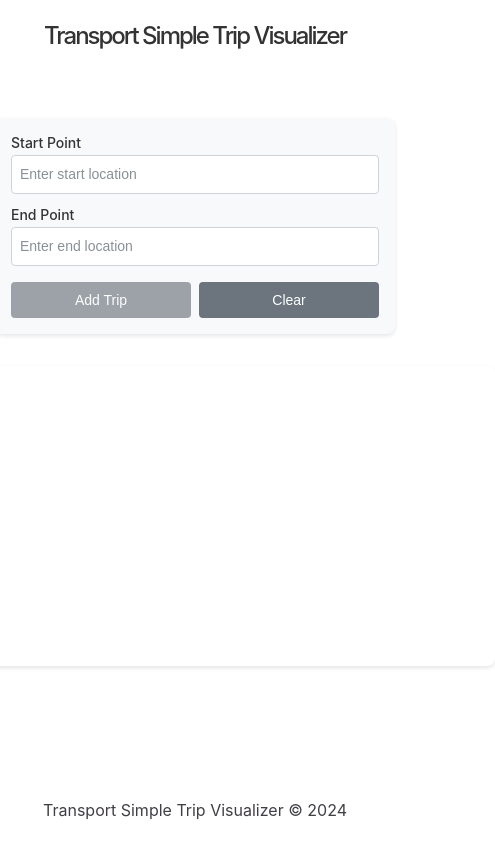
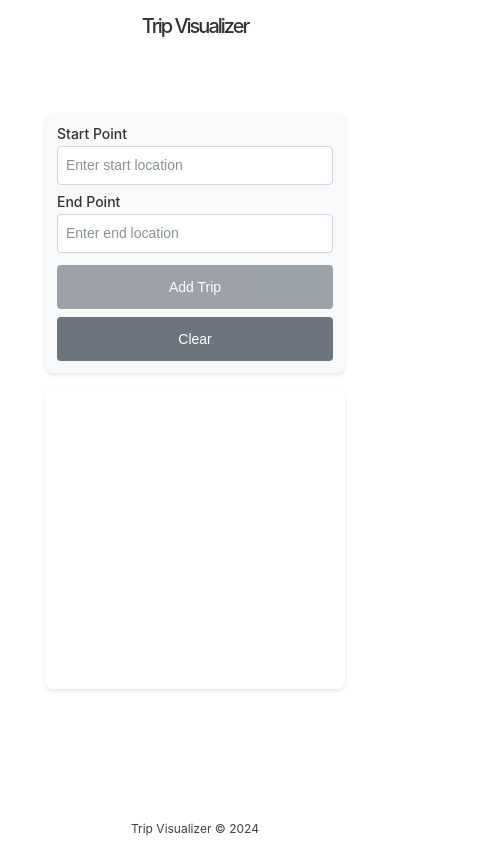
Before and after one commit to anishfyi/transport-simple-trip-visualizer, an Angular app: page / in a window 390 px wide. Shown: the whole page, 495 px wide, since content can reach past the window. Built offline with nearby package versions, Linux system fonts and the light colour scheme.

Commit message:
fix: responsiveness

```diff
--- a/src/app/app.component.html
+++ b/src/app/app.component.html
@@ -190,7 +190,7 @@
   </main>
 
   <footer>
-    <p>Transport Simple Trip Visualizer &copy; 2024</p>
+    <p>Trip Visualizer &copy; 2024</p>
   </footer>
 </div>
 
--- a/src/app/app.component.scss
+++ b/src/app/app.component.scss
@@ -2,7 +2,7 @@
   min-height: 100vh;
   display: flex;
   flex-direction: column;
-  padding: 1rem;
+  padding: 0.5rem;
   width: 100%;
   max-width: 1800px;
   margin: 0 auto;
@@ -11,13 +11,13 @@
 
 header {
   text-align: center;
-  margin-bottom: 2rem;
+  margin-bottom: 1rem;
 
   h1 {
-    font-size: clamp(1.5rem, 4vw, 2.5rem);
+    font-size: clamp(1.25rem, 3vw, 2.5rem);
     color: #333;
     margin: 0;
-    padding: 0 1rem;
+    padding: 0 0.5rem;
   }
 }
 
@@ -25,14 +25,14 @@ main {
   flex: 1;
   display: flex;
   flex-direction: column;
-  gap: 2rem;
+  gap: 1rem;
   width: 100%;
 }
 
 .content {
   display: flex;
   flex-direction: column;
-  gap: 2rem;
+  gap: 1rem;
   width: 100%;
 
   // Trip input takes limited width and centered
@@ -44,8 +44,8 @@ main {
   // Visualizer takes full width with responsive sizing
   app-trip-visualizer {
     width: 100%;
-    min-width: min(100%, 800px);
-    height: 300px;
+    min-width: min(100%, 300px);
+    height: clamp(200px, 50vh, 300px);
     display: block;
     background-color: #fff;
     border-radius: 8px;
@@ -57,13 +57,39 @@ main {
 
 footer {
   text-align: center;
-  margin-top: 2rem;
-  padding: 1rem;
+  margin-top: 1rem;
+  padding: 0.5rem;
   color: #666;
+  font-size: clamp(0.75rem, 2vw, 1rem);
 }
 
 // Tablet and larger screens
 @media (min-width: 768px) {
+  .app-container {
+    padding: 1rem;
+  }
+
+  .content {
+    gap: 2rem;
+
+    app-trip-visualizer {
+      width: 90%;
+      height: clamp(250px, 60vh, 400px);
+    }
+  }
+
+  header {
+    margin-bottom: 2rem;
+  }
+
+  footer {
+    margin-top: 2rem;
+    padding: 1rem;
+  }
+}
+
+// Large screens
+@media (min-width: 1200px) {
   .app-container {
     padding: 2rem;
   }
@@ -72,18 +98,8 @@ footer {
     gap: 3rem;
 
     app-trip-visualizer {
-      width: 90%;
-    }
-  }
-}
-
-// Large screens
-@media (min-width: 1200px) {
-  .content {
-    gap: 4rem;
-
-    app-trip-visualizer {
       width: 95%;
+      height: clamp(300px, 70vh, 500px);
     }
   }
 }
--- a/src/app/app.component.ts
+++ b/src/app/app.component.ts
@@ -15,7 +15,7 @@ import { Trip } from './models/trip.model';
   styleUrls: ['./app.component.scss']
 })
 export class AppComponent {
-  title = 'Transport Simple Trip Visualizer';
+  title = 'Trip Visualizer';
   trips$: Observable<Trip[]>;
 
   constructor(private tripService: TripService) {
--- a/src/app/components/trip-input/trip-input.component.scss
+++ b/src/app/components/trip-input/trip-input.component.scss
@@ -1,33 +1,35 @@
 .trip-form {
   width: 100%;
   margin: 0 auto;
-  padding: clamp(1rem, 3vw, 1.5rem);
+  padding: clamp(0.75rem, 2vw, 1.5rem);
   background-color: #f8f9fa;
   border-radius: 8px;
   box-shadow: 0 2px 4px rgba(0, 0, 0, 0.1);
   box-sizing: border-box;
 
   .form-group {
-    margin-bottom: clamp(0.75rem, 2vw, 1rem);
+    margin-bottom: clamp(0.5rem, 1.5vw, 1rem);
     width: 100%;
 
     label {
       display: block;
-      margin-bottom: clamp(0.25rem, 1vw, 0.5rem);
+      margin-bottom: clamp(0.25rem, 0.75vw, 0.5rem);
       font-weight: 500;
       color: #333;
-      font-size: clamp(0.875rem, 1.5vw, 1rem);
+      font-size: clamp(0.875rem, 1.25vw, 1rem);
     }
 
     .form-control {
       width: 100%;
-      padding: clamp(0.5rem, 1.5vw, 0.75rem);
+      padding: clamp(0.5rem, 1.25vw, 0.75rem);
       border: 1px solid #ced4da;
       border-radius: 4px;
-      font-size: clamp(0.875rem, 1.5vw, 1rem);
+      font-size: clamp(0.875rem, 1.25vw, 1rem);
       line-height: 1.5;
       box-sizing: border-box;
       transition: all 0.2s ease;
+      -webkit-appearance: none;
+      appearance: none;
 
       &::placeholder {
         color: #6c757d;
@@ -57,7 +59,7 @@
 
     .error-message {
       color: #dc3545;
-      font-size: clamp(0.75rem, 1.25vw, 0.875rem);
+      font-size: clamp(0.75rem, 1vw, 0.875rem);
       margin-top: 0.25rem;
       display: flex;
       flex-direction: column;
@@ -67,21 +69,26 @@
 
   .button-group {
     display: flex;
-    gap: clamp(0.5rem, 1.5vw, 0.75rem);
-    margin-top: clamp(1rem, 2.5vw, 1.5rem);
+    gap: clamp(0.5rem, 1.25vw, 0.75rem);
+    margin-top: clamp(0.75rem, 2vw, 1.5rem);
     width: 100%;
+
+    @media screen and (max-width: 480px) {
+      flex-direction: column;
+    }
 
     .btn {
       flex: 1;
-      padding: clamp(0.5rem, 1.5vw, 0.75rem) clamp(0.75rem, 2vw, 1rem);
+      padding: clamp(0.5rem, 1.25vw, 0.75rem);
       border: none;
       border-radius: 4px;
       cursor: pointer;
-      font-size: clamp(0.875rem, 1.5vw, 1rem);
+      font-size: clamp(0.875rem, 1.25vw, 1rem);
       font-weight: 500;
       white-space: nowrap;
       transition: all 0.2s ease;
-      min-height: 36px;
+      min-height: 44px;
+      touch-action: manipulation;
 
       &-primary {
         background-color: #007bff;
@@ -89,7 +96,6 @@
 
         &:hover:not(:disabled) {
           background-color: #0056b3;
-          transform: translateY(-1px);
         }
 
         &:disabled {
@@ -105,11 +111,12 @@
 
         &:hover {
           background-color: #5a6268;
-          transform: translateY(-1px);
         }
+      }
 
-        &:active {
-          transform: translateY(0);
+      @media (hover: none) {
+        &:hover {
+          transform: none !important;
         }
       }
     }
--- a/src/app/components/trip-visualizer/trip-visualizer.component.scss
+++ b/src/app/components/trip-visualizer/trip-visualizer.component.scss
@@ -6,10 +6,11 @@
   border-radius: 8px;
   box-sizing: border-box;
   position: relative;
+  -webkit-overflow-scrolling: touch;
 
   svg {
     display: block;
-    min-width: 600px;
+    min-width: 300px;
     width: 100%;
     height: 100%;
     padding: 10px;
@@ -95,4 +96,46 @@
     background: linear-gradient(to right, transparent, #ffffff);
     pointer-events: none;
   }
+
+  // Media queries for responsive design
+  @media screen and (max-width: 480px) {
+    .node {
+      stroke-width: 1.5;
+    }
+
+    .node-label {
+      font-size: 12px;
+    }
+
+    path {
+      stroke-width: 1.5;
+
+      &:hover {
+        stroke-width: 2;
+      }
+    }
+  }
+
+  // Improve touch interactions on mobile
+  @media (hover: none) {
+    .node, path {
+      &:hover {
+        transform: none;
+        filter: none;
+      }
+    }
+
+    // Increase touch targets
+    .node {
+      cursor: pointer;
+      touch-action: manipulation;
+    }
+  }
+
+  // Hide scrollbar fade effect on mobile
+  @media screen and (max-width: 768px) {
+    &::after {
+      display: none;
+    }
+  }
 }
--- a/src/index.html
+++ b/src/index.html
@@ -4,7 +4,7 @@
   <meta charset="utf-8">
   <title>TransportSimpleTripVisualizer</title>
   <base href="/">
-  <meta name="viewport" content="width=device-width, initial-scale=1">
+  <meta name="viewport" content="width=device-width, initial-scale=1.0, maximum-scale=1.0, user-scalable=no">
   <link rel="icon" type="image/x-icon" href="favicon.ico">
 </head>
 <body>
```
Also changed, not shown: 1 other file (tests, documents, lock files or other folders).
